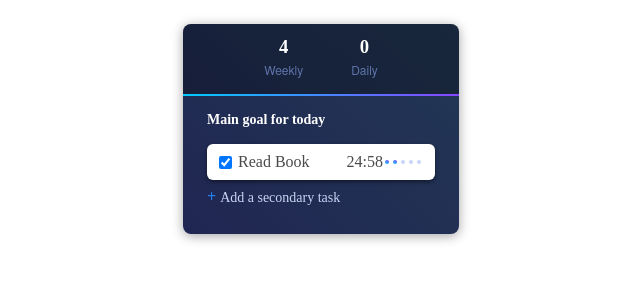
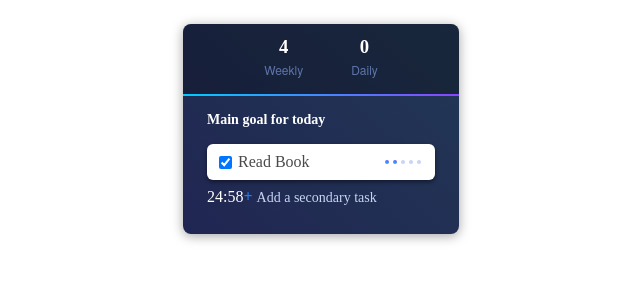
Before and after one commit to NirBenita/todo-pomo, a React (Create React App) app: page / in a window 1280 px wide. Both pictures are taken after a click on the checkbox 544 px from the left and 162 px from the top of the page. Shown: the top 300 px of the page, without its empty margins (319-959 px from the left). Built offline with nearby package versions, Linux system fonts and the light colour scheme.

Commit message:
spearated to components

```diff
--- a/src/App.tsx
+++ b/src/App.tsx
@@ -1,5 +1,7 @@
 import * as React from 'react'
 import './App.css'
+import Timer, {TimeType} from './Timer';
+import Pill from './Pill'
 
 /* TODO:
   [ ] Timer progress animation
@@ -13,22 +15,6 @@ import './App.css'
 
 */
 
-interface TimeType {
-  days: string
-  hours: string
-  minutes: string
-  seconds: string
-}
-
-interface TimerProps extends React.HTMLAttributes<HTMLDivElement> {
-  time: TimeType
-}
-
-const Timer: React.SFC<TimerProps> = ({ time, ...rest }) =>
-  <span {...rest}>
-    {time.minutes}:
-    {time.seconds}
-  </span>
 
 interface AppState {
   timeLeft: TimeType
@@ -64,6 +50,7 @@ class App extends React.Component<{}, AppState> {
 
   updateClock(endTime: Date) {
     const timeRemaining = this.getTimeRemaining(endTime)
+    console.log(parseInt(timeRemaining.total)*1000/100)
     this.setState({ timeLeft: timeRemaining })
     if (parseInt(timeRemaining.total) <= 0) {
     }
@@ -80,7 +67,6 @@ class App extends React.Component<{}, AppState> {
   }
 
   render() {
-    const todoProgressStyle = {flexBasis: '66%'}
     return (
       <div className="App">
         <header>
@@ -96,25 +82,9 @@ class App extends React.Component<{}, AppState> {
         <div className="shiny" />
         <section className="content">
           <h4>Main goal for today</h4>
-          <div className="pill" onClick={() => this.onClick()}>
-            <div className="todo">
-              <input type="checkbox" className="todo-toggle" />
-              <p className="todo-label">Read Book</p>
-              {this.state.intervalId &&
-                <Timer time={this.state.timeLeft} className="timer" />}
-              <div className="todo-pom-counter">
-                <div className="todo-pom-indicator done" />
-                <div className="todo-pom-indicator done" />
-                <div className="todo-pom-indicator" />
-                <div className="todo-pom-indicator" />
-                <div className="todo-pom-indicator" />
-              </div>
-            </div>
-            <div className="todo-progress">
-              <div style={todoProgressStyle} className="shiny todo-progress-done" />
-              <div></div>
-            </div>
-          </div>
+          <Pill timer={true} onClick={() => this.onClick()} completion={50} intervalId={this.state.intervalId} />
+        {this.state.intervalId &&
+          <Timer time={this.state.timeLeft} className="timer" />}
           <span className="action">+ </span>
           <a href="#">Add a secondary task</a>
           <div />
--- /dev/null
+++ b/src/Pill.tsx
@@ -0,0 +1,35 @@
+import * as React from 'react'
+
+import './App.css'
+
+interface PillProps extends React.HTMLAttributes<HTMLDivElement> {
+  timer?: boolean
+  completion: number
+  intervalId?: NodeJS.Timer
+}
+
+const Pill: React.SFC<PillProps> = ({ timer, completion, intervalId, ...rest }) => {
+  const todoProgressStyle = { flexBasis: completion +'%' }
+
+  return (
+    <div className="pill" {...rest}>
+      <div className="todo">
+        <input type="checkbox" className="todo-toggle" />
+        <p className="todo-label">Read Book</p>
+        <div className="todo-pom-counter">
+          <div className="todo-pom-indicator done" />
+          <div className="todo-pom-indicator done" />
+          <div className="todo-pom-indicator" />
+          <div className="todo-pom-indicator" />
+          <div className="todo-pom-indicator" />
+        </div>
+      </div>
+      <div className="todo-progress">
+        <div style={todoProgressStyle} className="shiny todo-progress-done" />
+        <div />
+      </div>
+    </div>
+  )
+}
+
+export default Pill;
--- /dev/null
+++ b/src/Timer.tsx
@@ -0,0 +1,21 @@
+import * as React from 'react'
+import './App.css'
+
+export interface TimeType {
+  days: string
+  hours: string
+  minutes: string
+  seconds: string
+}
+
+interface TimerProps extends React.HTMLAttributes<HTMLDivElement> {
+  time: TimeType
+}
+
+const Timer: React.SFC<TimerProps> = ({ time, ...rest }) =>
+  <span {...rest}>
+    {time.minutes}:
+    {time.seconds}
+  </span>
+
+export default Timer;
```
